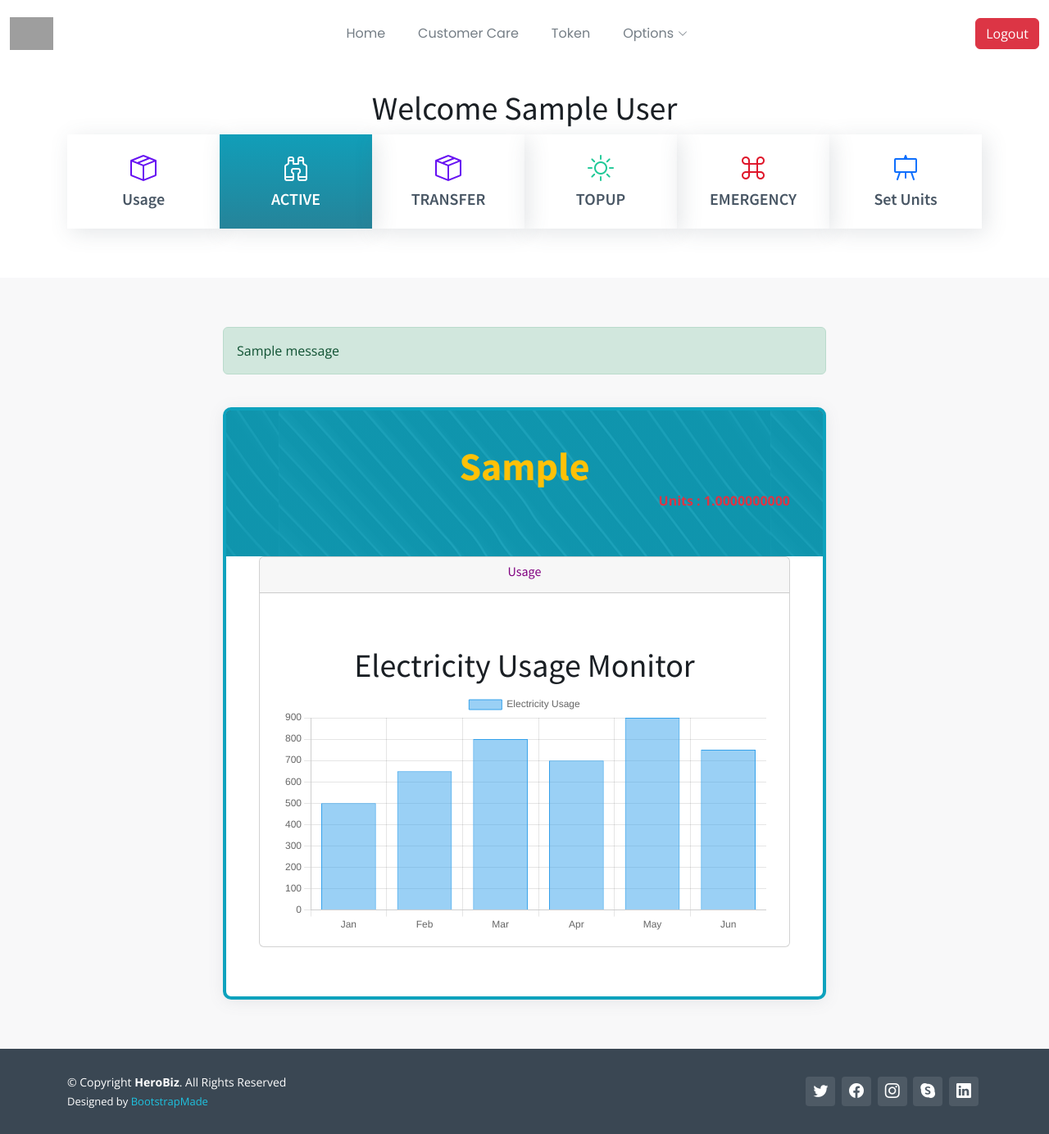
After one commit to donaldmashiri/zesa-arduino-online-payment, a Flask app: page /usage in a window 1280 px wide. The commit adds this page. Shown: the whole page at 82% size. Run offline with Flask 3, Linux system fonts and the light colour scheme; a user stored in the database is signed in; tables that the repository leaves empty hold one stand-in row (values such as "Sample post"); one stand-in notice (Sample message) is shown; some libraries are stand-ins or nearby versions; grey boxes are pictures that could not be loaded.

Commit message:
finished

```diff
--- a/app.py
+++ b/app.py
@@ -7,13 +7,15 @@ from models import *
 import random
 import serial
 from apscheduler.schedulers.background import BackgroundScheduler
+import vonage
+
 
 
 # You can change this to any folder on your system
 ALLOWED_EXTENSIONS = {'jpeg'}
 
-serial_port = 'COM5'
-arduino = serial.Serial(serial_port, 9600, timeout=1)
+# serial_port = 'COM5'
+# arduino = serial.Serial(serial_port, 9600, timeout=1)
 
 app = Flask(__name__)
 app.config['SECRET_KEY'] = 'ProfessorSecret'
@@ -34,6 +36,7 @@ with app.app_context():
 
 @login_manager.user_loader
 def load_user(user_id):
+
     return User.query.filter_by(id=user_id).first()
 
 def allowed_file(filename):
@@ -45,6 +48,14 @@ def allowed_file(filename):
 def index():
     meter = Meter.query.filter_by(user_id=session['userid']).first()
     return render_template('index.html', meter=meter)
+
+
+
+@app.route('/usage', methods=['GET', 'POST'])
+@login_required
+def usage():
+    meter = Meter.query.filter_by(user_id=session['userid']).first()
+    return render_template('usage.html', meter=meter)
 
 
 @app.route('/login', methods=['GET', 'POST'])
@@ -69,6 +80,9 @@ def login():
 
         flash('error Invalid login details.')
         return redirect(url_for('login'))
+
+    start_scheduler()
+    my_task()
 
     return render_template('login.html')
 
@@ -143,6 +157,58 @@ def transfer():
         return redirect(url_for('transfer'))
     meter = Meter.query.filter_by(user_id=session['userid']).first()
     return render_template('transfer.html', meter=meter)
+
+
+@app.route('/set_units', methods=['GET','POST'])
+@login_required
+def set_units():
+    if request.method == "POST":
+
+        from decimal import Decimal
+        newunits = Decimal(request.form.get('units'))
+        try:
+            newunits = Decimal(request.form.get('units'))
+        except:
+            flash('error units must be numeric')
+            return redirect(url_for('transfer'))
+
+        # destination = Meter.query.filter_by(num=accnum).first()
+        # src = Meter.query.filter_by(user_id=session['userid']).first()
+
+        # destination.units = destination.units + units
+        # db.session.commit()
+
+        # src.units = src.units - units
+
+        newunits = Decimal(request.form.get('units'))
+        client = vonage.Client(key="c544c82f", secret="6KlMO8PayzTj86ms")
+        sms = vonage.Sms(client)
+        responseData = sms.send_message(
+            {
+                "from": "ZETDC",
+                "to": "263775117982",  # Replace with the recipient's phone number
+                "text": "ZESA PREPAID - You have set your ZESA Units to " + str(newunits),
+            }
+        )
+
+        if responseData["messages"][0]["status"] == "0":
+            print("Message sent successfully.")
+        else:
+            print(f"Message failed with error: {responseData['messages'][0]['error-text']}")
+
+
+        meter = Meter.query.filter_by(user_id=session['userid']).first()
+        meter.units = newunits * 10
+        db.session.commit()
+
+        start_scheduler()
+        my_task()
+
+        db.session.commit()
+        flash('Message sent & Successfully Set units!')
+        return redirect(url_for('set_units'))
+    meter = Meter.query.filter_by(user_id=session['userid']).first()
+    return render_template('set_units.html', meter=meter)
 
 def is_valid_zimbabwean_number(phone_number):
     import re
@@ -291,7 +357,7 @@ def deactivate():
 
 def my_task():
     meter = Meter.query.filter_by(user_id=session['userid']).first()
-    meter.units = meter.units - 12
+    meter.units = meter.units - 200
     db.session.commit()
 
     data = str(meter.units)
@@ -301,6 +367,9 @@ def my_task():
 # Define the endpoint that starts the scheduler
 @app.route('/start_scheduler')
 def start_scheduler():
+    meter = Meter.query.filter_by(user_id=session['userid']).first()
+    meter.units = meter.units - 200
+    db.session.commit()
     my_task()
     # scheduler.add_job(my_task, 'interval', minutes=1)
     # scheduler.start()
--- a/templates/base.html
+++ b/templates/base.html
@@ -71,7 +71,7 @@
             <div class="container" data-aos="fade-up">
                 <ul class="nav nav-tabs d-flex">
                     <li class="nav-item col-6 col-md-4 col-lg-2">
-                        <a class="nav-link" data-bs-toggle="tab" data-bs-target="#tab-7">
+                        <a class="nav-link" href="/usage">
                             <i class="bi bi-box-seam color-indigo"></i>
                             <h4><Table>Usage</Table></h4>
                         </a>
@@ -106,18 +106,18 @@
                     </li><!-- End Tab 4 Nav -->
 
                     <li class="nav-item col-6 col-md-4 col-lg-2">
-                        <a class="nav-link" href="/units">
+                        <a class="nav-link" href="/set_units">
                             <i class="bi bi-easel color-blue"></i>
                             <h4>Set Units</h4>
                         </a>
                     </li><!-- End Tab 5 Nav -->
 
-                    <li class="nav-item col-6 col-md-4 col-lg-2">
+                    <!-- <li class="nav-item col-6 col-md-4 col-lg-2">
                         <a class="nav-link" data-bs-toggle="tab" data-bs-target="#tab-6">
                             <i class="bi bi-map color-orange"></i>
                             <h4>REPORTS</h4>
                         </a>
-                    </li><!-- End Tab 6 Nav -->
+                    </li>End Tab 6 Nav -->
                 </ul>
             </div>
         </section>
--- /dev/null
+++ b/templates/usage.html
@@ -0,0 +1,90 @@
+{% extends "base.html" %}
+{% block content %}
+<section id="pricing" class="pricing">
+    <div class="container" data-aos="fade-up">
+        <div class="row gy-4">
+            <div class="col-2"></div>
+            <div class="col-8">
+                {% with messages = get_flashed_messages() %}
+                    {% if messages %}
+                        {% if 'error' in messages[0] or 'errors' in messages[0] %}
+                            <div class="alert alert-danger" role="alert">
+                                {{messages[0]}}
+                            </div>
+                        {% else %}
+                            <div class="alert alert-success" role="alert">
+                                {{messages[0]}}
+                            </div>
+                        {% endif %}
+                    {% endif %}
+                {% endwith %}
+            </div>
+            <div class="col-2"></div>
+            <div class="col-lg-2">
+            </div>
+            <div class="col-lg-8" data-aos="zoom-in" data-aos-delay="400">
+                <div class="pricing-item featured">
+                    <div class="pricing-header">
+                        <h4 class="text-warning fw-bolder">{{meter.num}}</h4>
+                        <p class="float-end fw-bold text-danger">Units : {{meter.units}}</p> <br>
+                    </div>
+                    <div class="tab-content">
+                        <div class="row gy-4">
+                            <div class="text-center" data-aos="fade-up" data-aos-delay="100">
+                                <div class="card">
+                                    <div class="card-header"><h6 style="color:purple" class="text">Usage</h6></div>
+                                    <div class="card-body">
+                                    <div class="container mt-5">
+                                      <h1>Electricity Usage Monitor</h1>
+                                      <canvas id="usageChart" width="400" height="200"></canvas>
+                                    </div>
+
+                                    <script src="https://cdn.jsdelivr.net/npm/chart.js@3.6.2/dist/chart.min.js"></script>
+
+              <script>
+                document.addEventListener('DOMContentLoaded', function() {
+                  // Sample data for demonstration
+                  var usageData = {
+                    labels: ['Jan', 'Feb', 'Mar', 'Apr', 'May', 'Jun'],
+                    datasets: [{
+                      label: 'Electricity Usage',
+                      data: [500, 650, 800, 700, 900, 750],
+                      backgroundColor: 'rgba(54, 162, 235, 0.5)',
+                      borderColor: 'rgba(54, 162, 235, 1)',
+                      borderWidth: 1
+                    }]
+                  };
+
+                  // Chart configuration
+                  var chartConfig = {
+                    type: 'bar',
+                    data: usageData,
+                    options: {
+                      responsive: true,
+                      scales: {
+                        y: {
+                          beginAtZero: true
+                        }
+                      }
+                    }
+                  };
+
+                  // Create and render the chart
+                  var usageChart = new Chart(document.getElementById('usageChart'), chartConfig);
+                });
+              </script>
+                                    </div>
+
+                                  </div>
+
+                            </div>
+                        </div>
+                    </div>
+                </div>
+            </div>
+            <div class="col-lg-2">
+            </div>
+        </div>
+    </div>
+</section>
+{% endblock %}
```
Also changed, not shown: templates/set_units.html (+69 -0 lines).
